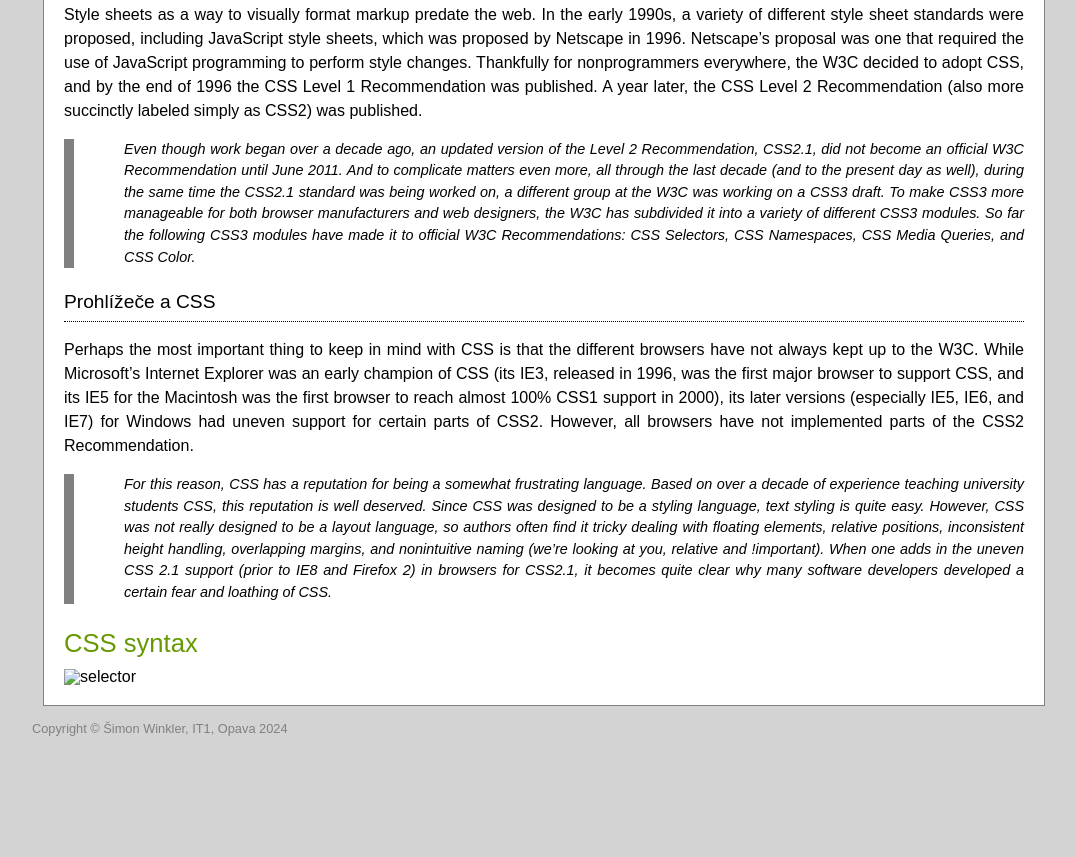
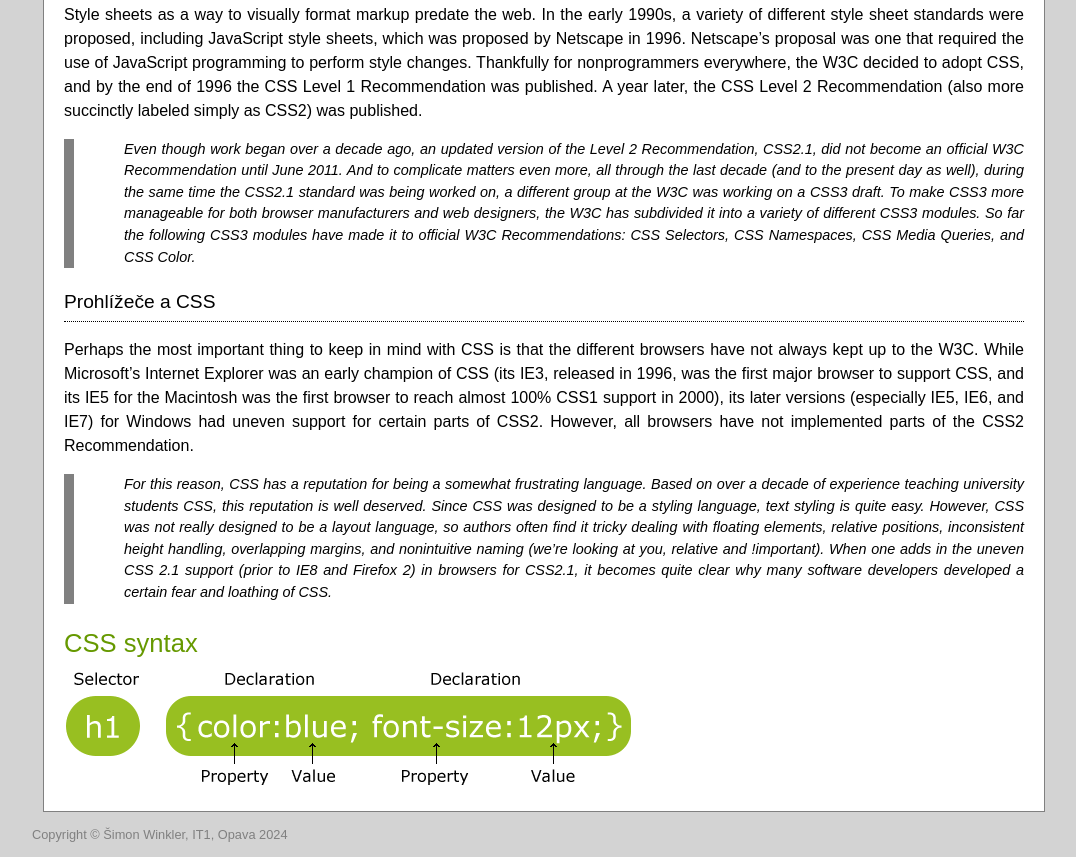
Before and after one commit to Winklerka/zaklady-css, a plain HTML site: page index.html in a window 1280 px wide. Shown: the part 752-1609 px from the top of the page, without its empty margins (96-1172 px from the left). Before the commit the page ends 1503 px from the top, so only its background shows below. Drawn offline with Linux system fonts and the light colour scheme.

Commit message:
Update index.html

```diff
--- a/index.html
+++ b/index.html
@@ -79,7 +79,7 @@
                 quite clear why many software developers developed a certain fear and loathing
                 of CSS.</p>
             <h2>CSS syntax</h2>
-            <img src="../zakladycss/img/selector.gif" alt="selector">
+            <img src="img/selector.gif" alt="selector">
         </section>
     </body>
     <footer>
```
